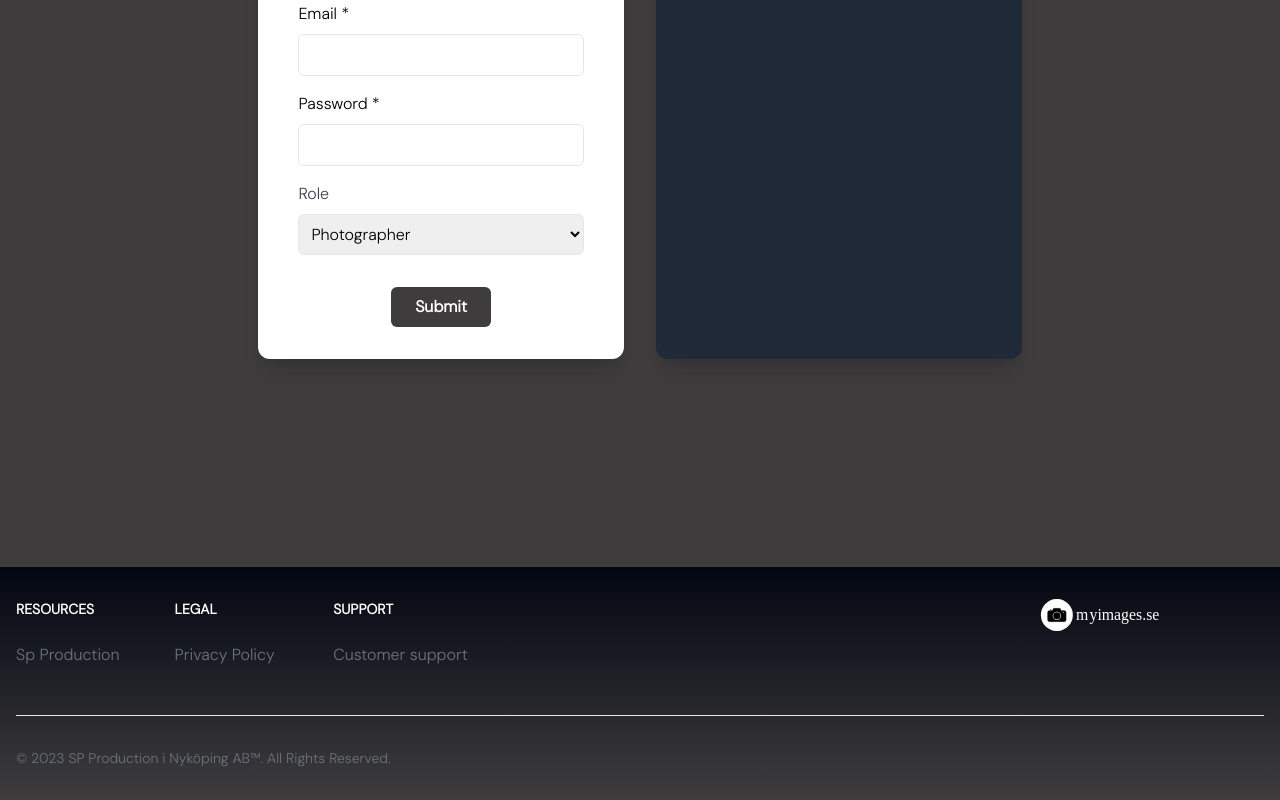
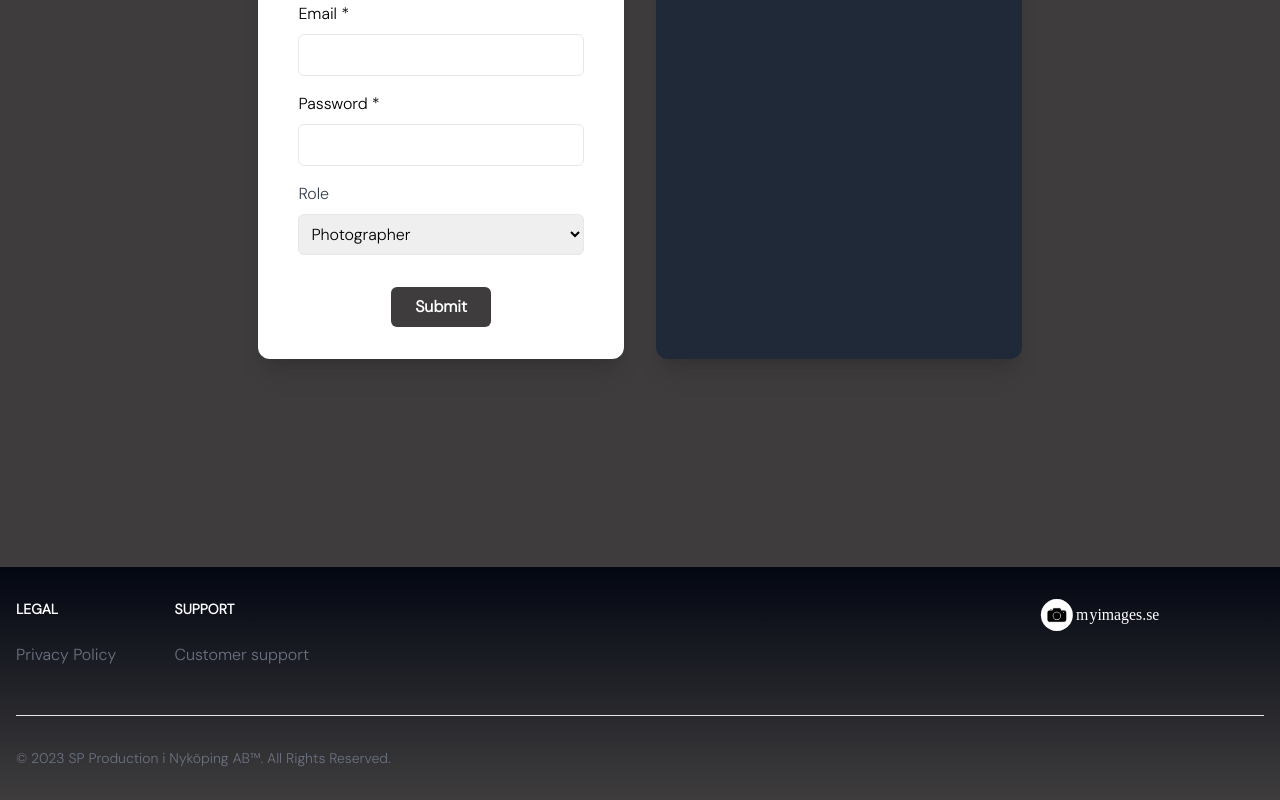
Before and after one commit to JoakimSP/myImages-next, a Next.js app: page /admin/adminPage in a window 1280 px wide. Shown: the part 612-1412 px from the top of the page. Built offline with nearby package versions, Linux system fonts and the light colour scheme; no server answers; the database is empty.

Commit message:
Make copyright year get current year

```diff
--- a/components/layout/includes/footer.js
+++ b/components/layout/includes/footer.js
@@ -3,6 +3,7 @@ import Link from 'next/link';
 import React from 'react';
 
 function Footer() {
+    const currentYear = new Date().getFullYear();
     return (
 
         <div className='bg-custom-grey'>
@@ -11,14 +12,14 @@ function Footer() {
                     <div className="md:flex md:justify-between">
 
                         <div className="grid grid-cols-2 gap-8 sm:gap-6 sm:grid-cols-3">
-                            <div>
+                            {/* <div>
                                 <h2 className="mb-6 text-sm font-semibold uppercase text-white">Resources</h2>
                                 <ul className="text-gray-500 dark:text-gray-400 font-medium">
                                     <li className="mb-4">
                                         <Link href="http://www.spprod.se/" className="hover:underline">Sp Production</Link>
                                     </li>
                                 </ul>
-                            </div>
+                            </div> */}
                             <div>
                                 <h2 className="mb-6 text-sm font-semibold uppercase text-white">Legal</h2>
                                 <ul className="text-gray-500 dark:text-gray-400 font-medium">
@@ -44,7 +45,7 @@ function Footer() {
                     </div>
                     <hr className="my-6 border-gray-200 sm:mx-auto dark:border-gray-700 lg:my-8" />
                     <div className="sm:flex sm:items-center sm:justify-between">
-                        <span className="text-sm text-gray-500 sm:text-center dark:text-gray-400">© 2023 <Link href="/#" className="hover:underline">SP Production i Nyköping AB™</Link>. All Rights Reserved.</span>
+                        <span className="text-sm text-gray-500 sm:text-center dark:text-gray-400">© {currentYear} <Link href="/#" className="hover:underline">SP Production i Nyköping AB™</Link>. All Rights Reserved.</span>
                         <div className="flex mt-4 space-x-5 sm:justify-center sm:mt-0">
                             <Link href="#" className="text-gray-500 hover:text-gray-900 dark:hover:text-white">
                                 <svg className="w-4 h-4" aria-hidden="true" xmlns="http://www.w3.org/2000/svg" fill="currentColor" viewBox="0 0 8 19">
```
